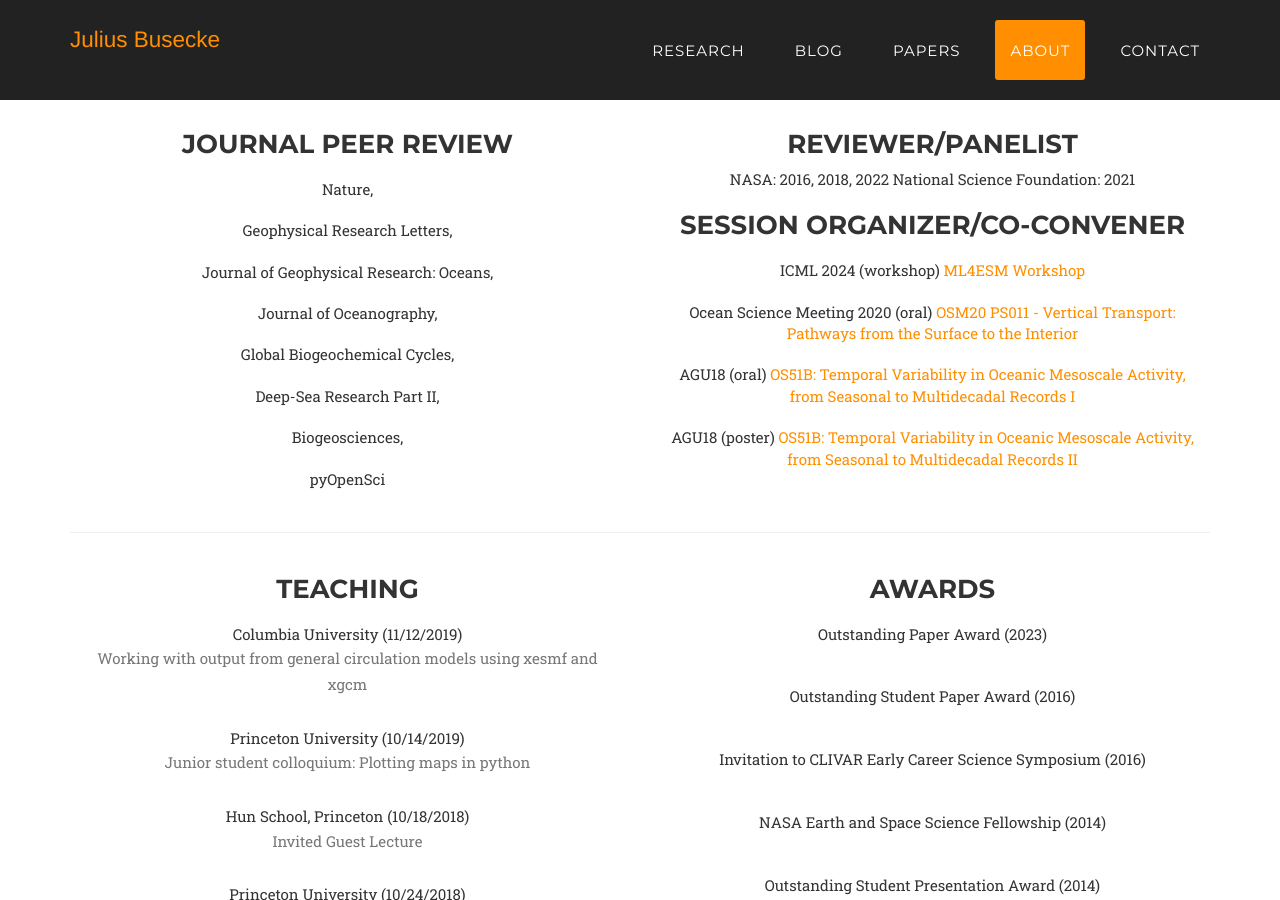
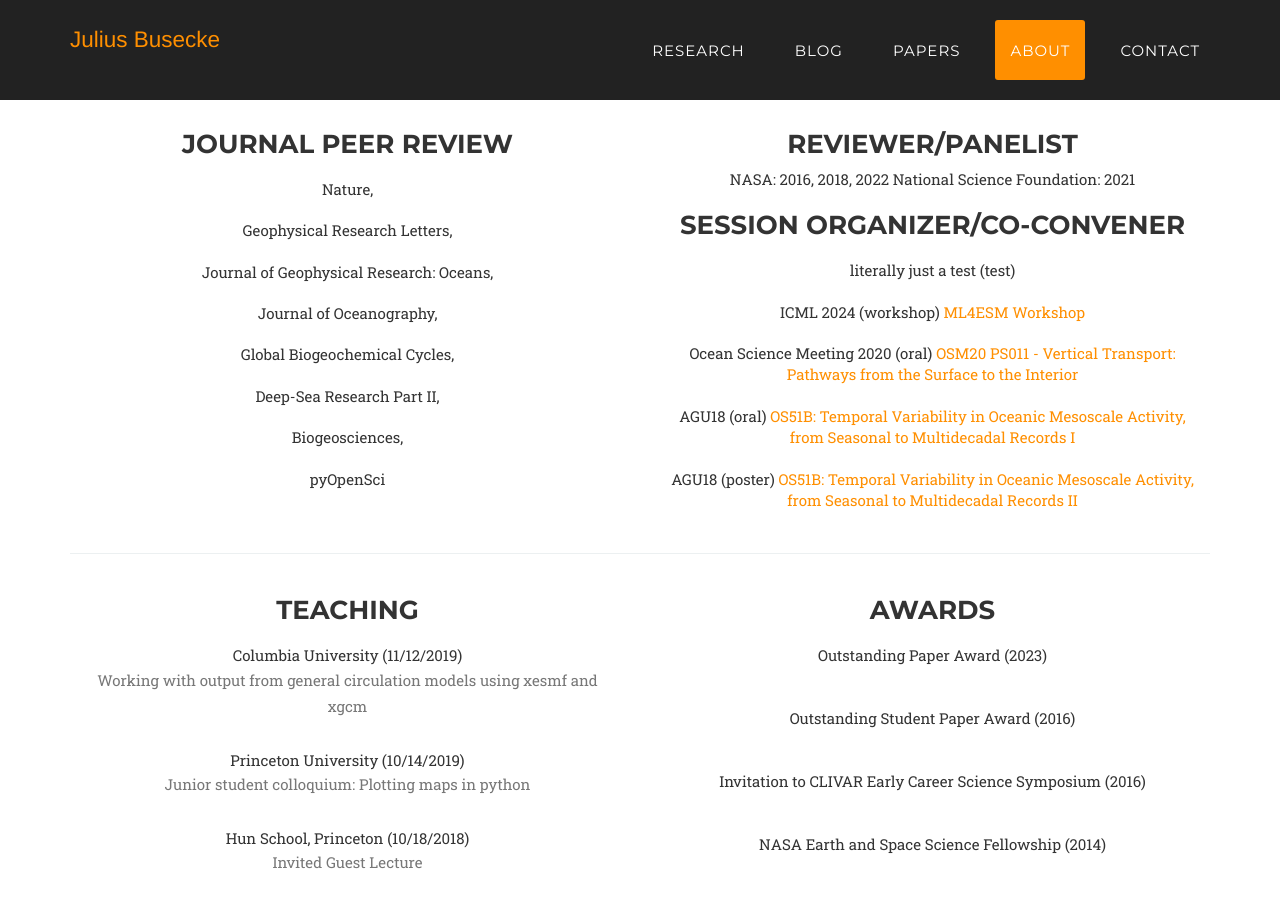
Before and after one commit to jbusecke/jbusecke.github.io, a Jekyll site: the page built from index.html, in a window 1280 px wide and 900 px high, scrolled down 6578 px. Built offline with Jekyll 4.4.1, drawn with Linux system fonts in a browser that asks for light colours; some web fonts are replaced; comment, search, counter and statistics services are not loaded.

Commit message:
Again testing the preview

```diff
--- a/_data/public_service.yml
+++ b/_data/public_service.yml
@@ -33,6 +33,8 @@ proposal_review:
     date: '2021'
 
 session_organizer:
+  - kind: test
+    occasion: literally just a test
   - kind: workshop
     occasion: ICML 2024
     title: ML4ESM Workshop
```
